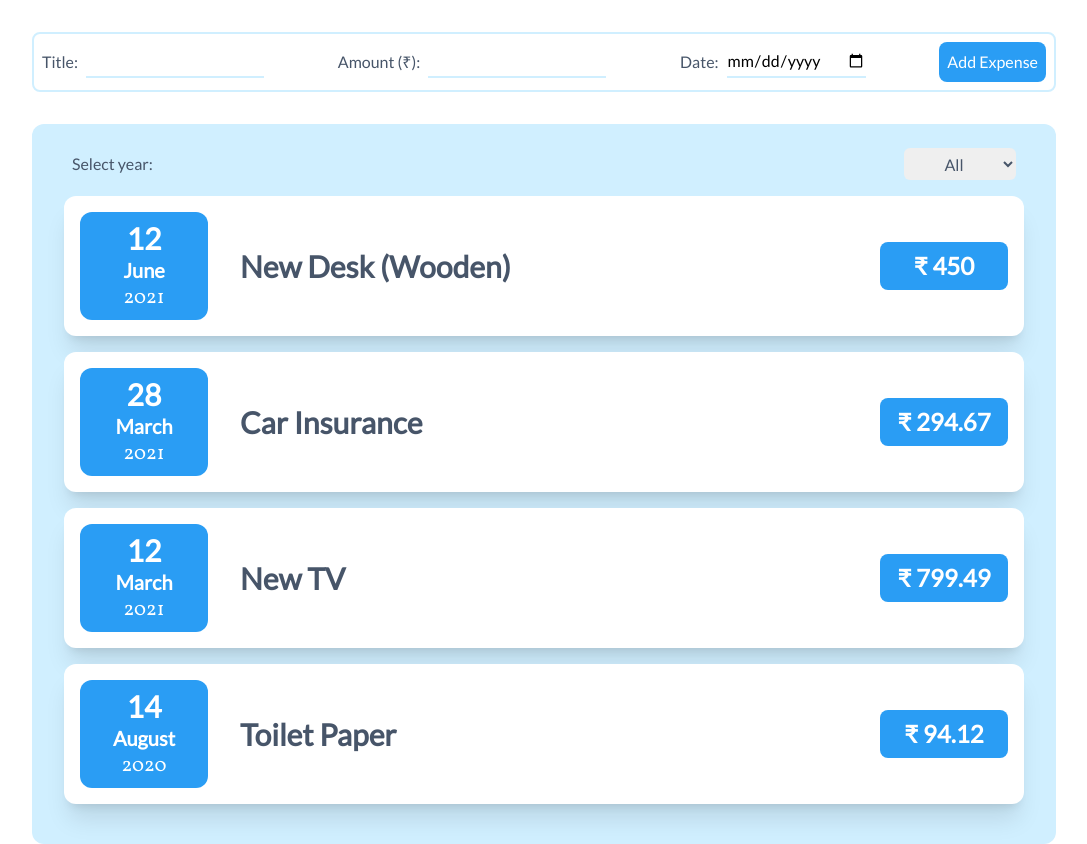
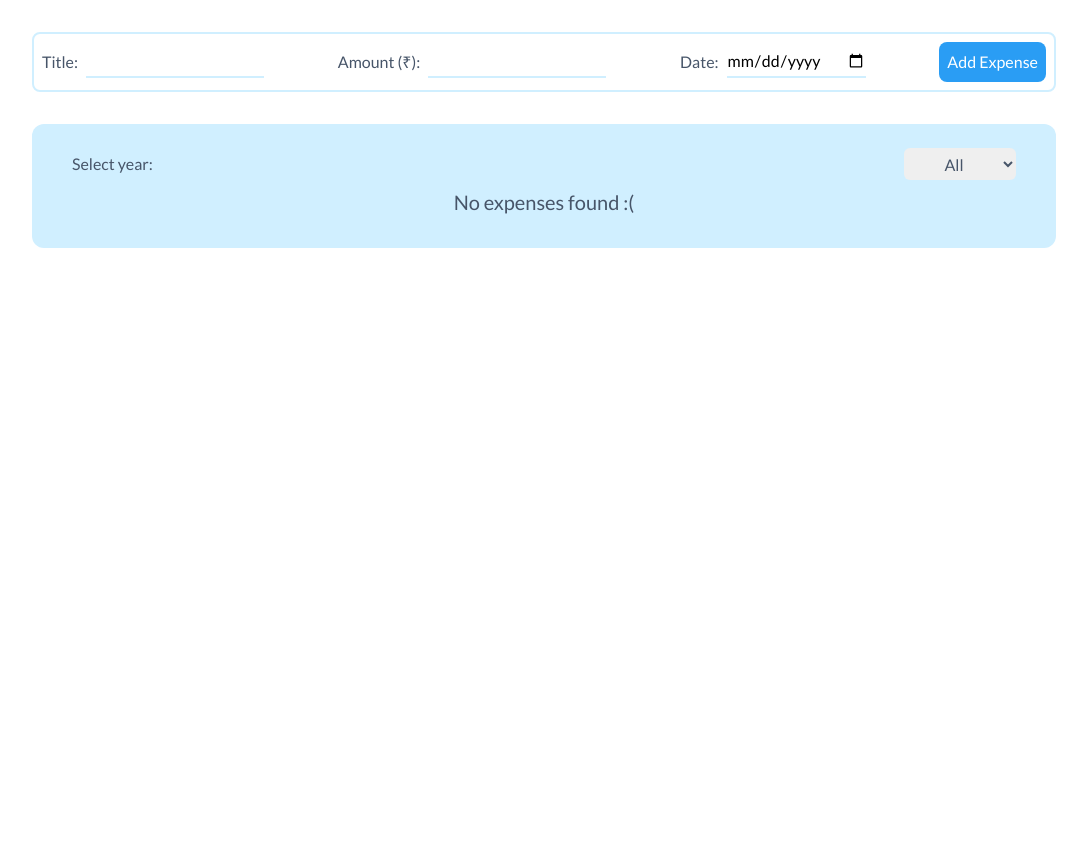
Before and after one commit to gurjarpravin4/expense_tracker_react, a React (Create React App) app: page / in a window 1280 px wide. Shown: the whole page, without its empty margins (96-1183 px from the left). After the commit the page ends 800 px from the top, so only its background shows below. Built offline with nearby package versions, Linux system fonts and the light colour scheme.

Commit message:
final commit

```diff
--- a/src/constants/constants.js
+++ b/src/constants/constants.js
@@ -1,26 +1,3 @@
 export const expenseList = [
-    {
-        id: '1',
-        date: new Date(2020, 7, 14),
-        title: 'Toilet Paper',
-        amount: 94.12
-    },
-    {
-        id: '2',
-        date: new Date(2021, 2, 12),
-        title: 'New TV',
-        amount: 799.49
-    },
-    {
-        id: '3',
-        date: new Date(2021, 2, 28),
-        title: 'Car Insurance',
-        amount: 294.67
-    },
-    {
-        id: '4',
-        date: new Date(2021, 5, 12),
-        title: 'New Desk (Wooden)',
-        amount: 450
-    }
+
 ]
```
